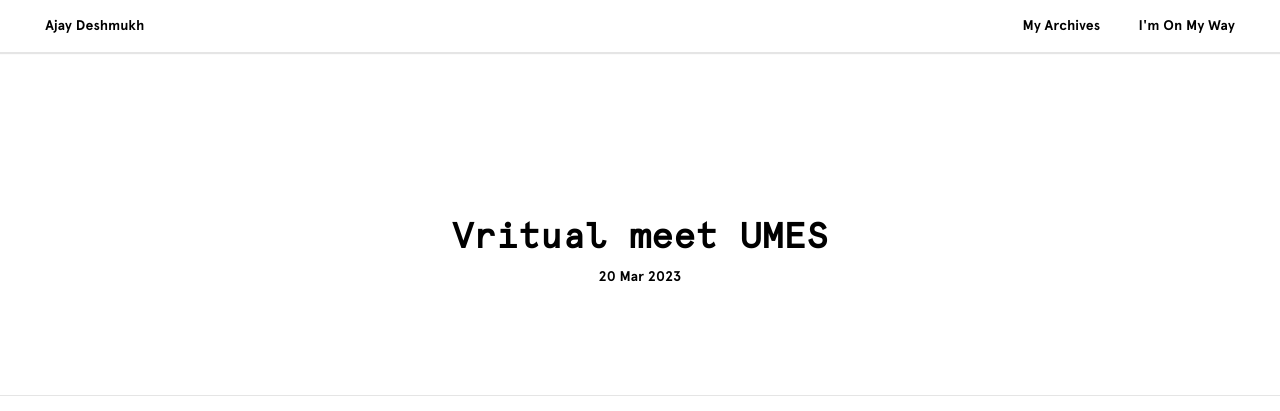
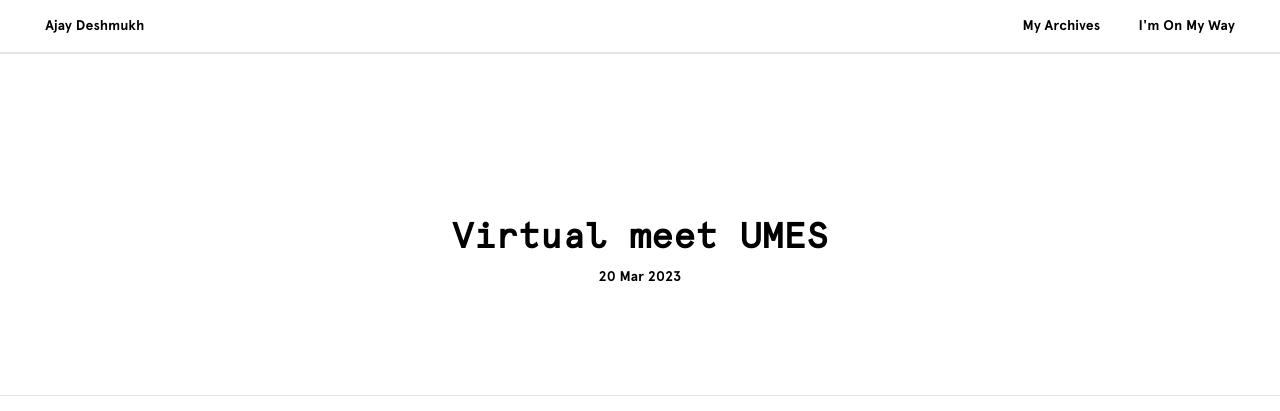
Before and after one commit to stlajay/stlajay.github.io, a Jekyll site: the page built from _posts/2023-03-20-fellowtomaryland.markdown, in a window 1280 px wide and 900 px high. Shown: the top 411 px of the window. Built offline with Jekyll 4.4.1, drawn with Linux system fonts in a browser that asks for light colours.

Commit message:
initial commit

```diff
--- a/Gemfile
+++ b/Gemfile
@@ -8,7 +8,7 @@ source "https://rubygems.org"
 #     bundle exec jekyll serve --incremental
 # This will help ensure the proper Jekyll version is running.
 # Happy Jekylling!
-gem "jekyll", "~> 4.3.3"
+gem "jekyll", "~> 4.3.4"
 
 # This is the default theme for new Jekyll sites. You may change this to anything you like.
 gem "minima", "~> 2.5"
@@ -37,7 +37,7 @@ platforms :mingw, :x64_mingw, :mswin, :jruby do
 end
 
 # Performance-booster for watching directories on Windows
-gem "wdm", "~> 0.1.1", :platforms => [:mingw, :x64_mingw, :mswin]
+gem "wdm", "~> 0.1", :platforms => [:mingw, :x64_mingw, :mswin]
 
 # Lock `http_parser.rb` gem to `v0.6.x` on JRuby builds since newer versions of the gem
 # do not have a Java counterpart.
--- a/_includes/footer.html
+++ b/_includes/footer.html
@@ -3,7 +3,7 @@
     <ul class="foot__list">
       <li><a class="footer__link" href="https://github.com/stlajay" target="_blank">GitHub</a></li>
       <li><a class="footer__link" href="https://www.linkedin.com/in/stlajay/" target="_blank">LinkedIn</a></li>
-      <li><a class="footer__link" href="https://www.twitter.com/euajay/" target="_blank">Twitter</a></li>
+      <li><a class="footer__link" href="https://www.twitter.com/ajay0th/" target="_blank">Twitter</a></li>
     </ul>
   </span>
 
--- a/_posts/2023-03-20-fellowtomaryland.markdown
+++ b/_posts/2023-03-20-fellowtomaryland.markdown
@@ -1,6 +1,6 @@
 ---
 layout: post
-title:  "Vritual meet UMES"
+title:  "Virtual meet UMES"
 date:   2023-03-20
 categories: jekyll update
 image: assets/images/UMES/UMES.jpg
--- a/package.json
+++ b/package.json
@@ -1,6 +1,6 @@
 {
     "name": "barber-jekyll",
-    "description": "Barber is a blog theme for Jekyll built by Thomas Vaeth at Samesies using HTML, Sass, and JavaScript.",
+    "description": "Barber is a blog theme for Jekyll using HTML, Sass, and JavaScript.",
     "demo": "http://stlajay.github.io",
     "version": "1.0.0",
     "scripts": {
@@ -16,9 +16,9 @@
     },
     "repository": {
       "type": "git",
-      "url": "https://github.com/samesies/barber-jekyll.git"
+      "url": "https://github.com/stlajay/stlajay.github.io.git"
     },
-    "bugs": "https://github.com/samesies/barber-jekyll/issues",
+    "bugs": "https://github.com/stlajay/stlajay.github.io/issues",
     "keywords": [
       "barber",
       "jekyll",
```
Also changed, not shown: Gemfile.lock.
